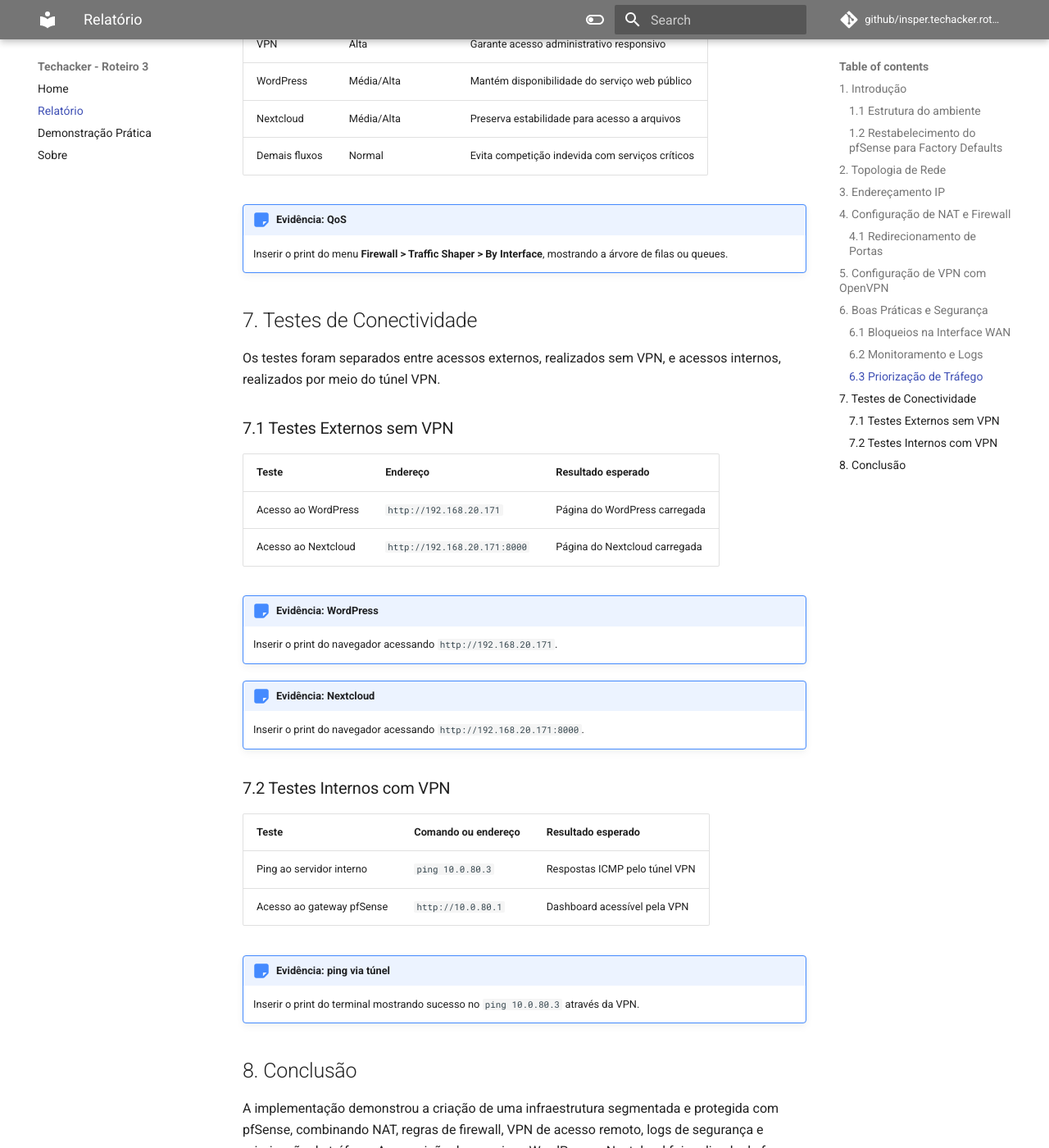
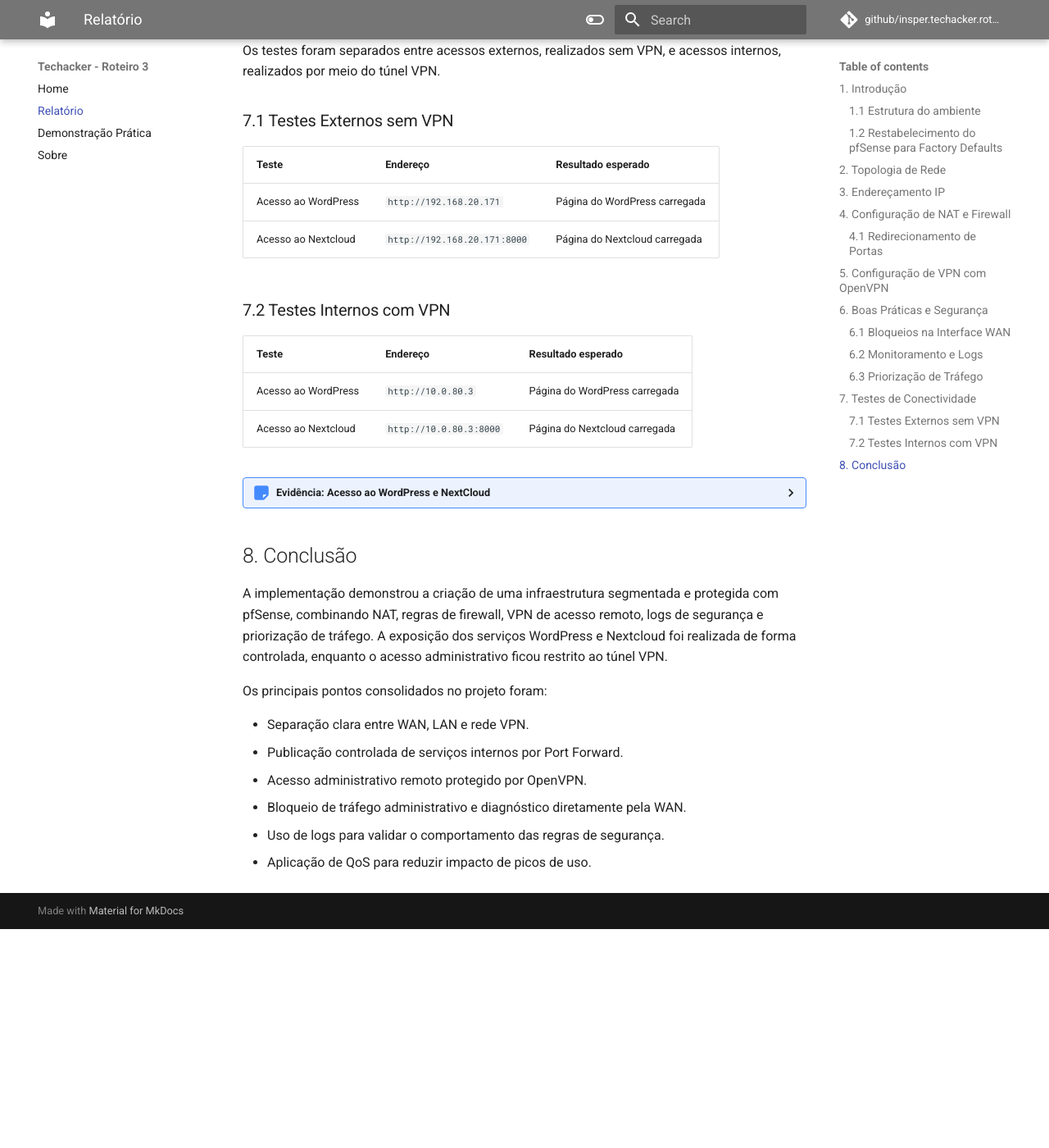
Before and after one commit to pedronery07/insper.techacker.roteiro3, an MkDocs documentation site: the page built from docs/relatorio/index.md, in a window 1280 px wide and 1400 px high, scrolled down 5286 px. Shown: the whole window at 82% size. Built offline with MkDocs 1.6.1 and Material for MkDocs 9.7.7, drawn with Linux system fonts in a browser that asks for light colours; comment, search, counter and statistics services are not loaded; after the commit the page ends 6419 px from its top, so only the background shows below that; some of the changed text lies outside the part shown.

Commit message:
evidencias feitas

```diff
--- a/docs/relatorio/index.md
+++ b/docs/relatorio/index.md
@@ -128,9 +128,12 @@
 | Servidor | LAN | `10.0.80.3` |
 | Rede da VPN | Túnel virtual | `10.0.90.0/24` |
 
-!!! note "Evidência: interfaces do sistema"
+<details>
+<summary><strong>Evidência: interfaces do sistema</strong></summary>
 
-    Inserir o print do dashboard do pfSense mostrando o widget **Interfaces**, com WAN e LAN visíveis.
+<p align="center"><img src="img/dashboard_pfsense.png" alt="Dashboard pfSense" /></p>
+
+</details>
 
 ## 4. Configuração de NAT e Firewall
 
@@ -143,9 +146,12 @@
 | WordPress | `80` | TCP | `10.0.80.3:80` | Publicação do site WordPress |
 | Nextcloud | `8000` | TCP | `10.0.80.3:8000` | Publicação do serviço Nextcloud |
 
-!!! note "Evidência: regras de NAT"
+<details>
+<summary><strong>Evidência: Regras de NAT</strong></summary>
 
-    Inserir o print do menu **Firewall > NAT > Port Forward** com as duas regras visíveis.
+<p align="center"><img src="img/regras_nat.png" alt="Regras de NAT" /></p>
+
+</details>
 
 ## 5. Configuração de VPN com OpenVPN
 
@@ -159,13 +165,12 @@
 | Rede acessível pela VPN | `10.0.80.0/24` |
 | Gateway interno | `10.0.80.1` |
 
-!!! note "Evidência: status da conexão"
+<details>
+<summary><strong>Evidência: Status da Conexão do VPN por Computador Local </strong></summary>
 
-    Inserir o print do menu **Status > OpenVPN**, mostrando o usuário conectado e o serviço em estado **Up**.
+<p align="center"><img src="img/status_openvpn.png" alt="status da conexão do vpn" /></p>
 
-!!! note "Evidência: acesso seguro ao dashboard"
-
-    Inserir o print do navegador do computador local acessando `http://10.0.80.1` por meio da VPN.
+</details>
 
 ## 6. Boas Práticas e Segurança
 
@@ -181,17 +186,23 @@
 - Ativação do bloqueio de redes bogon na interface WAN.
 - Registro de logs nas regras de bloqueio relevantes.
 
-!!! note "Evidência: regras de firewall na WAN"
+<details>
+<summary><strong>Evidência: Regras de Firewall na WAN </strong></summary>
 
-    Inserir o print do menu **Firewall > Rules > WAN**, mostrando as regras de bloqueio e o ícone de log ativo.
+<p align="center"><img src="img/rules_wan.png" alt="rules wan" /></p>
+
+</details>
 
 ### 6.2 Monitoramento e Logs
 
 Os logs do pfSense foram utilizados para acompanhar tentativas de acesso bloqueadas em tempo real. Essa monitoração permite validar se as regras da interface WAN estão funcionando e facilita a identificação de tráfego suspeito.
 
-!!! note "Evidência: logs de bloqueio"
+<details>
+<summary><strong>Evidência: Logs de Bloqueio </strong></summary>
 
-    Inserir o print do menu **Status > System Logs > Firewall**, mostrando os bloqueios em vermelho.
+<p align="center"><img src="img/system_logs_firewall.png" alt="logs firewall" /></p>
+
+</details>
 
 ### 6.3 Priorização de Tráfego
 
@@ -204,9 +215,12 @@
 | Nextcloud | Média/Alta | Preserva estabilidade para acesso a arquivos |
 | Demais fluxos | Normal | Evita competição indevida com serviços críticos |
 
-!!! note "Evidência: QoS"
+<details>
+<summary><strong>Evidência: Traffic Shaper</strong></summary>
 
-    Inserir o print do menu **Firewall > Traffic Shaper > By Interface**, mostrando a árvore de filas ou queues.
+<p align="center"><img src="img/traffic_shaper.png" alt="Traffic Shaper" /></p>
+
+</details>
 
 ## 7. Testes de Conectividade
 
@@ -219,24 +233,19 @@
 | Acesso ao WordPress | `http://192.168.20.171` | Página do WordPress carregada |
 | Acesso ao Nextcloud | `http://192.168.20.171:8000` | Página do Nextcloud carregada |
 
-!!! note "Evidência: WordPress"
-
-    Inserir o print do navegador acessando `http://192.168.20.171`.
-
-!!! note "Evidência: Nextcloud"
-
-    Inserir o print do navegador acessando `http://192.168.20.171:8000`.
-
 ### 7.2 Testes Internos com VPN
 
-| Teste | Comando ou endereço | Resultado esperado |
+| Teste | Endereço | Resultado esperado |
 | --- | --- | --- |
-| Ping ao servidor interno | `ping 10.0.80.3` | Respostas ICMP pelo túnel VPN |
-| Acesso ao gateway pfSense | `http://10.0.80.1` | Dashboard acessível pela VPN |
+| Acesso ao WordPress | `http://10.0.80.3` | Página do WordPress carregada |
+| Acesso ao Nextcloud | `http://10.0.80.3:8000` | Página do Nextcloud carregada ||
 
-!!! note "Evidência: ping via túnel"
+<details>
+<summary><strong>Evidência: Acesso ao WordPress e NextCloud </strong></summary>
 
-    Inserir o print do terminal mostrando sucesso no `ping 10.0.80.3` através da VPN.
+<p align="center"><img src="img/acesso_wp_nc.png" alt="WordPress e NextCloud" /></p>
+
+</details>
 
 ## 8. Conclusão
 
@@ -250,7 +259,3 @@
 - Bloqueio de tráfego administrativo e diagnóstico diretamente pela WAN.
 - Uso de logs para validar o comportamento das regras de segurança.
 - Aplicação de QoS para reduzir impacto de picos de uso.
-
-!!! question "Discussão do grupo"
-
-    Completar esta seção com os desafios encontrados durante a configuração, dificuldades de teste, problemas de conectividade e aprendizados obtidos ao longo do roteiro.
```
Also changed, not shown: docs/relatorio/img/acesso_wp_nc.png (added), docs/relatorio/img/dashboard_pfsense.png (added), docs/relatorio/img/regras_nat.png (added), docs/relatorio/img/rules_wan.png (added), docs/relatorio/img/status_openvpn.png (added), docs/relatorio/img/system_logs_firewall.png (added), docs/relatorio/img/traffic_shaper.png (added).
